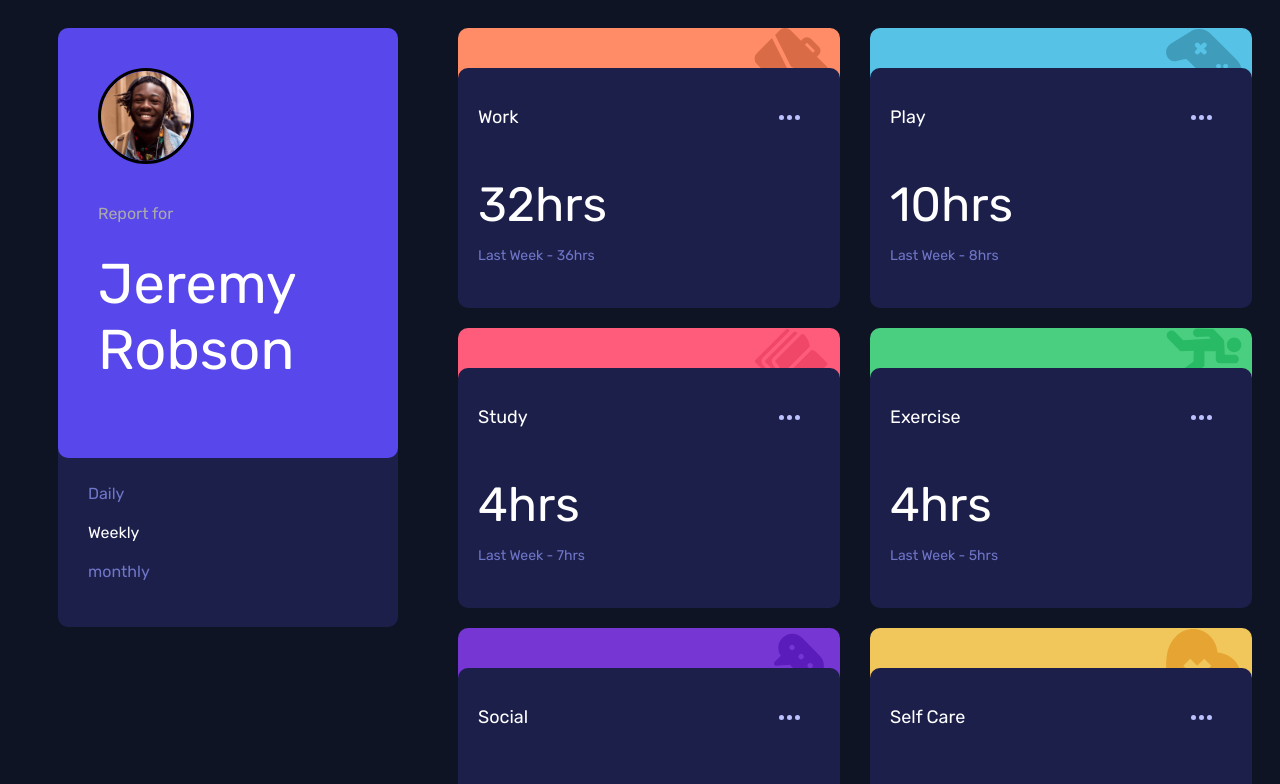
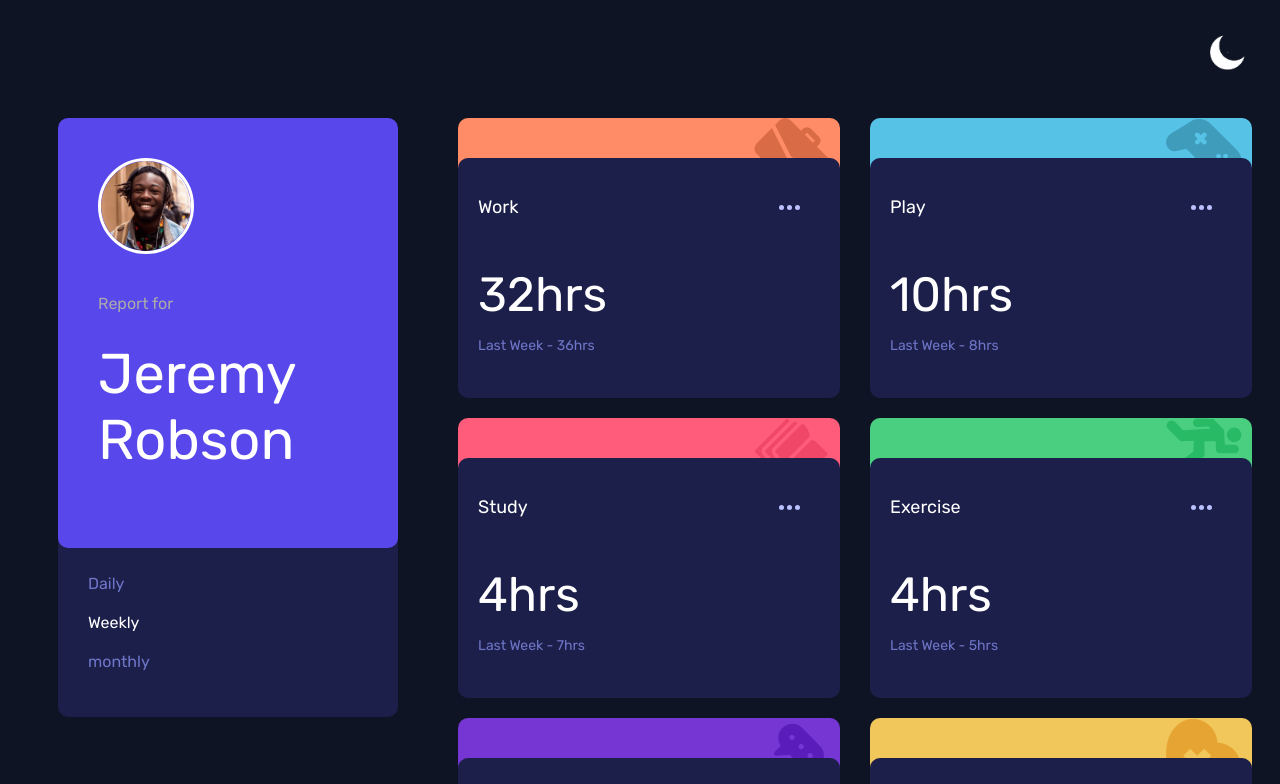
Before and after one commit to aswin-c39/time-tracking-dashboard, a React (Vite) app: page / in a window 1280 px wide. Shown: the top 784 px of the page. Built offline with nearby package versions, Linux system fonts and the light colour scheme.

Commit message:
light mode added

```diff
--- a/src/App.jsx
+++ b/src/App.jsx
@@ -3,6 +3,8 @@ import ProfileCard from './profileCard.jsx'
 import "./App.scss"
 import React, {useState} from 'react'
 import data from "./data.json";
+import lightMode from "./assets/lightmode.png"
+import darkMode from "./assets/darkmode.png"
 
 import workLogo from './assets/work.svg';
 import playLogo from './assets/play.svg';
@@ -14,6 +16,12 @@ import selfCareLogo from './assets/self-care.svg';
 function App() {
 
   const [timeframe, setTimeframe] = useState("weekly");
+  const [isLightMode, setIsLightMode] = useState(false);
+
+  const toggleMode = () => {
+    setIsLightMode(!isLightMode);
+    document.body.className = isLightMode ? "dark-mode" : "light-mode";
+  };
 
   const logoMapping = {
     Work: workLogo,
@@ -26,6 +34,13 @@ function App() {
   };
 
   return (
+    <>
+    <div className='modes'>
+      <img src={isLightMode ? darkMode : lightMode}
+            className='mode-icon'
+            onClick={toggleMode}></img>
+    </div>
+
     <div className="container">
       <div className="profile">
         <ProfileCard/>
@@ -72,6 +87,7 @@ function App() {
         ))}
       </div>
     </div>
+    </>
   );
 }
 
--- a/src/App.scss
+++ b/src/App.scss
@@ -1,10 +1,62 @@
 @import url('https://fonts.googleapis.com/css2?family=Rubik&display=swap');
+
 
 
 body{
   background-color: hsl(226, 43%, 10%);
   font-family: "Rubik", sans-serif;
+  color: white;
+  transition: background-color 0.3s ease, color 0.3s ease; /* Transition for body styles */
 
+
+  &.light-mode {
+    background-color: hsl(28, 100%, 88%);
+    color: black;
+
+    .profile-card {
+      background-color: hsl(28, 86%, 71%);
+      color: black;
+
+      .report-for {
+        color: gray;
+      }
+    }
+
+    .timeframe-card {
+      background-color: hsl(28, 86%, 55%);
+
+      .time-filters {
+        li {
+          color: hsl(28, 86%, 81%);
+
+          &:hover {
+            color: black;
+          }
+
+          &.active {
+            color: black;
+          }
+        }
+      }
+    }
+
+    .card {
+      background-color: hsl(28, 86%, 55%);
+      color: black;
+
+      .previous {
+        color: hsl(28, 100%, 90%);
+      }
+
+      &:hover {
+        background-color: hsl(28, 86%, 70%);
+
+        .previous {
+          color: hsl(28, 86%, 50%)
+        }
+      }
+    }
+  }
 }
 
 .container{
@@ -47,10 +99,10 @@ body{
 
   h1{
     margin-left: 20px;
-    color: white;
     font-weight: 300;
     font-size: 3.5rem;
   }
+
 }
 
 .timeframe-card{
@@ -88,6 +140,18 @@ body{
         }
     }
 }
+
+.modes {
+  display: flex;
+  justify-content: end;
+
+  .mode-icon{
+    height: 50px;
+    margin: 20px;
+  }
+
+}
+
 
 .activity-grid {
     display: grid;
```
Also changed, not shown: src/assets/darkmode.png (added), src/assets/lightmode.png (added).
